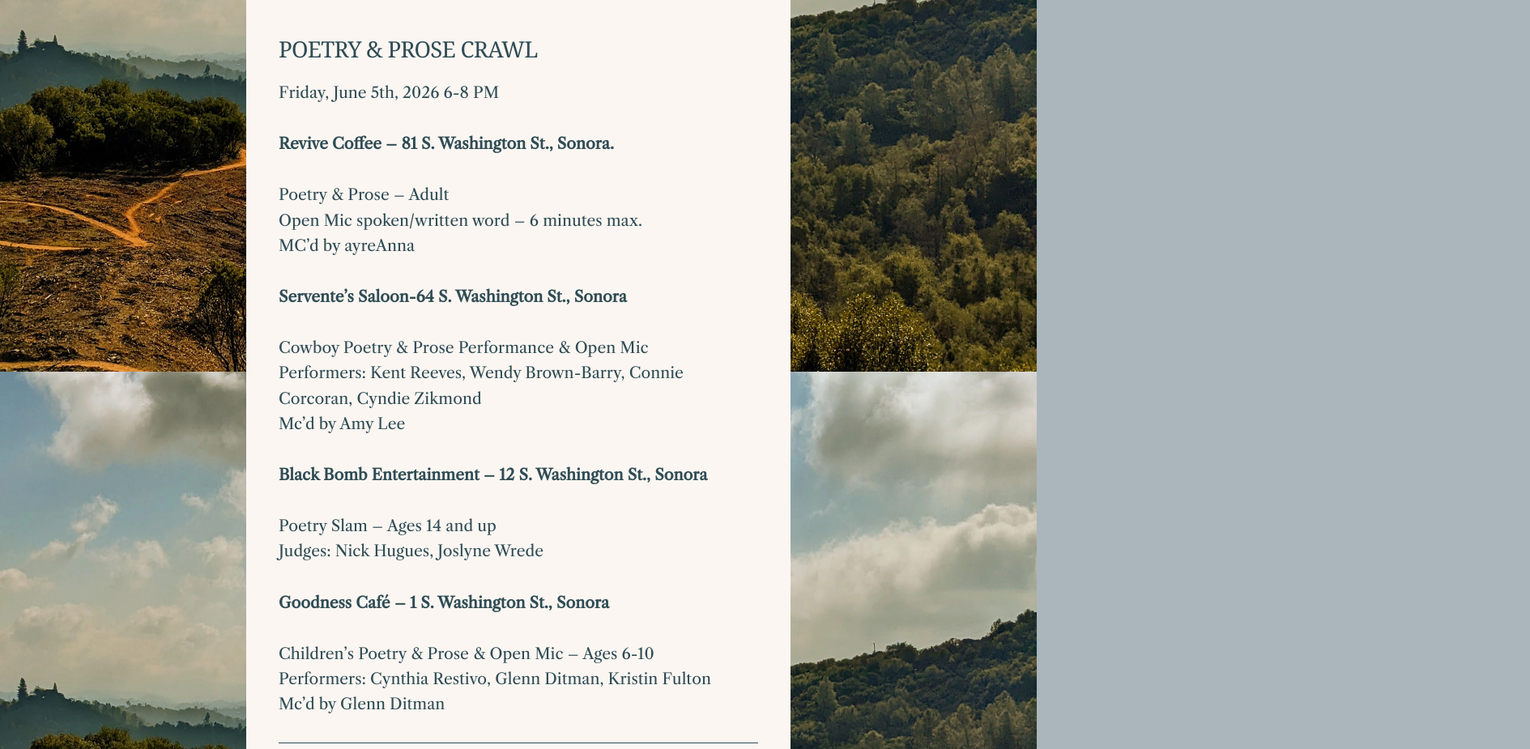
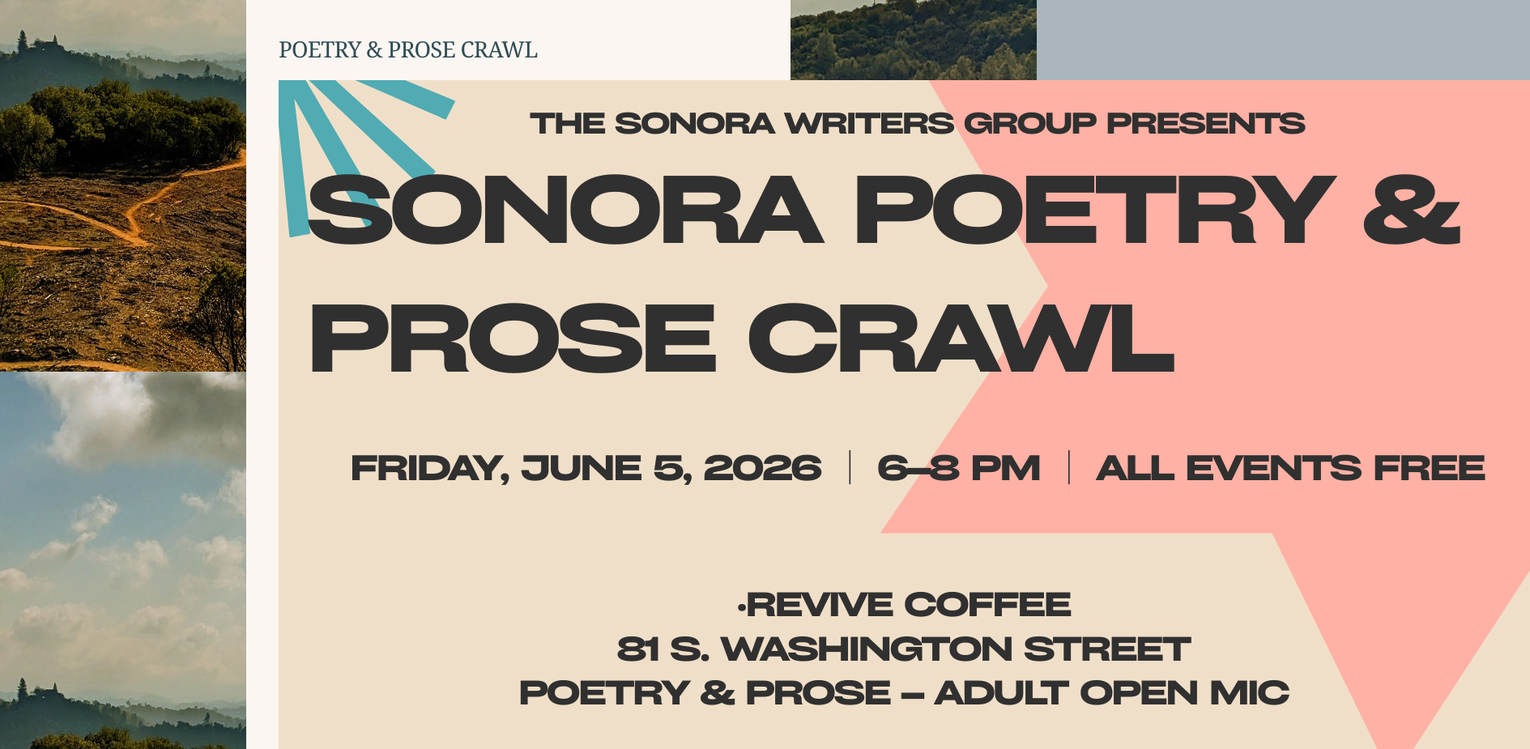
Before and after one commit to sonorawriters/sonorawriters.github.io, a Gatsby site: page /events/2026-poetry-prose/ in a window 1280 px wide. Shown: the part 341-1266 px from the top of the page at 81% size, 1889 px wide, since content can reach past the window. Built offline with nearby package versions, Linux system fonts and the light colour scheme; Gatsby itself is replaced by a stand-in of ours; a web font is replaced by a local one.

Commit message:
add crawl flyer

```diff
--- a/content/events/2026-poetry-prose/index.md
+++ b/content/events/2026-poetry-prose/index.md
@@ -6,6 +6,8 @@ description: "Join us for a night of poetry and prose at four different location
 
 
 # POETRY & PROSE CRAWL
+
+![POETRY & PROSE CRAWL](crawl.png)
 
 Friday, June 5th, 2026 6-8 PM
 
```
Also changed, not shown: content/events/2026-poetry-prose/crawl.png (added).
